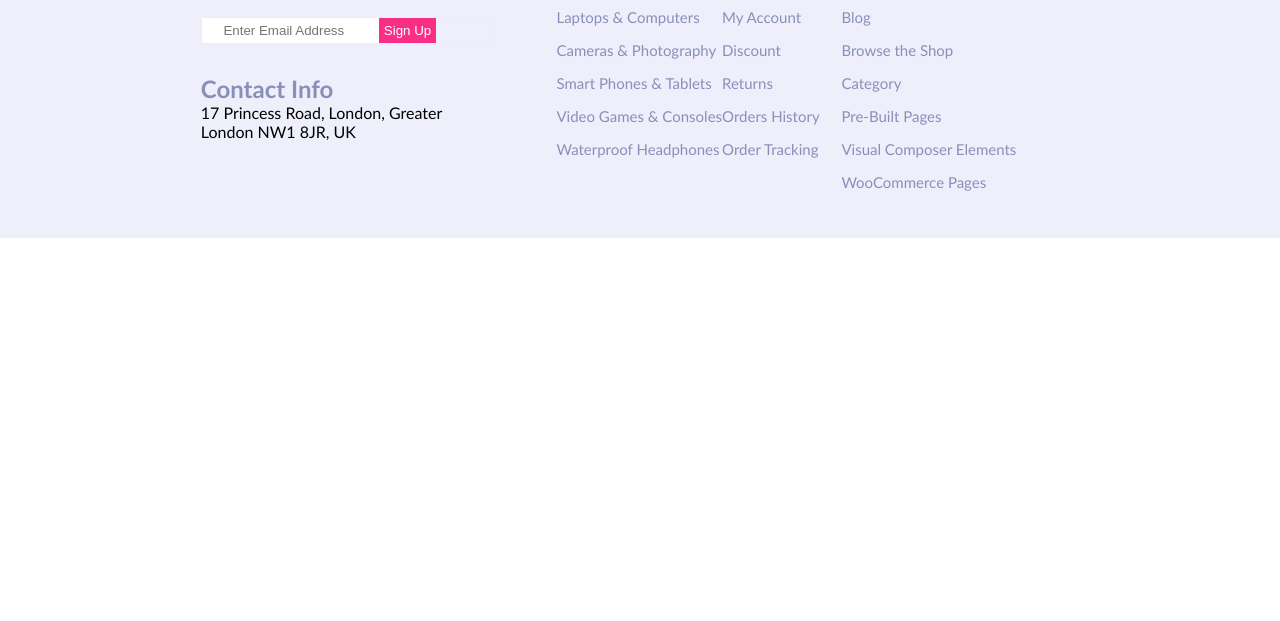
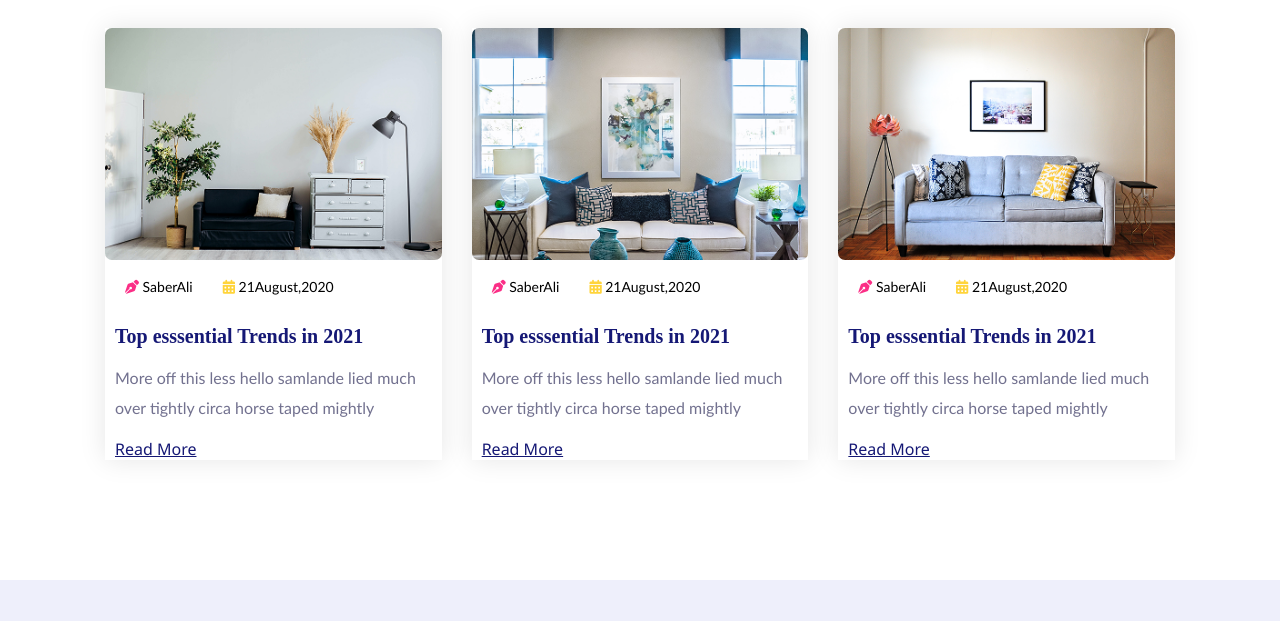
Before and after one commit to RaghadAli04/hekto15, a plain HTML site: page index.html in a window 1280 px wide. Shown: the part 5242-5863 px from the top of the page. Before the commit the page ends 5480 px from the top, so only its background shows below. Drawn offline with Linux system fonts and the light colour scheme.

Commit message:
blogs section

```diff
--- a/css/base.css
+++ b/css/base.css
@@ -60,6 +60,10 @@ ul {
 
 }
 
+.JCspace {
+    justify-content: space-between;
+}
+
 .gap15 {
     gap: 15px;
 }
--- a/css/main.css
+++ b/css/main.css
@@ -179,7 +179,8 @@
 
 .featured-products .product,
 .shopex-offer .product,
-.top-trending .product {
+.top-trending .product,
+.blog .product {
     flex: 1 0 243px;
     background-color: #ffffff;
     box-shadow: 0px 0px 25px #0000001a;
@@ -589,6 +590,62 @@ main h2 {
     height: 143px;
 }
 
+/*Blog section*/
+.blog {
+    padding: 30px 0 120px;
+}
+
+.blog .row {
+    gap: 30px;
+}
+
+.blog .product-info {
+    gap: 15px;
+    padding-left: 10px;
+    text-align: left;
+
+}
+
+.blog .product .date {
+    font-size: 14px;
+    gap: 30px;
+    padding: 15px 10px;
+}
+
+.blog .product-info p.gray {
+    font-weight: 400;
+    color: #72718f !important;
+    font-size: 16px;
+    letter-spacing: 0;
+    line-height: 30px;
+}
+
+.blog img {
+    width: 100%;
+    border-radius: 7px;
+
+}
+
+.blog .product-info h3 {
+    color: #151875;
+    font-size: 20px;
+    font-family: Josefin Sans;
+
+}
+
+.blog .product-info a {
+    font-size: 16px;
+    color: #151875;
+    font-family: 'Segoe UI', Tahoma, Geneva, Verdana, sans-serif;
+    text-decoration: underline;
+}
+
+.blog .product:hover a,
+.blog .product:hover h3 {
+    color: #Fb2e86;
+}
+
+
 /* Footer */
 .footer {
     background-color: var(--bg-footer);
--- a/index.html
+++ b/index.html
@@ -7,6 +7,9 @@
     <link rel="stylesheet" href="./css/base.css">
     <link rel="stylesheet" href="./css/main.css">
     <title>Hekto</title>
+    <link rel="stylesheet" href="https://cdnjs.cloudflare.com/ajax/libs/font-awesome/6.7.2/css/all.min.css"
+        integrity="sha512-Evv84Mr4kqVGRNSgIGL/F/aIDqQb7xQ2vcrdIwxfjThSH8CSR7PBEakCr51Ck+w+/U6swU2Im1vVX0SVk9ABhg=="
+        crossorigin="anonymous" referrerpolicy="no-referrer" />
 </head>
 
 <body>
@@ -519,8 +522,68 @@
                     </div>
                 </div>
             </div>
+        </section>
+        <!--Blogs-->
+        <section class="blog ">
+            <h2>Leatest Blog</h2>
+            <div class="container">
+                <div class="row">
+                    <div class="product">
+                        <div class="product-img">
+                            <img src="./img/public/blog/first-blog.png">
+                        </div>
+                        <div class="product-info df flex-column">
+                            <div class="date  df">
+                                <p><i class="fa-solid fa-pen-nib" style="color:  rgba(251, 46, 134, 1);"></i> SaberAli
+                                </p>
+                                <p><i class="fa-solid fa-calendar-days" style="color: #FFD43B;"></i> 21August,2020</p>
+                            </div>
 
-        </section>
+                            <h3>Top esssential Trends in 2021</h3>
+                            <p class="gray">More off this less hello samlande lied much
+                                over tightly circa horse taped mightly</p>
+                            <a href="#">Read More</a>
+                        </div>
+                    </div>
+
+                    <div class="product">
+                        <div class="product-img">
+                            <img src="./img/public/blog/sec.png">
+                        </div>
+                        <div class="product-info df flex-column">
+                            <div class="date df">
+                                <p><i class="fa-solid fa-pen-nib" style="color:  rgba(251, 46, 134, 1);"></i> SaberAli
+                                </p>
+                                <p><i class="fa-solid fa-calendar-days" style="color: #FFD43B;"></i> 21August,2020</p>
+                            </div>
+
+                            <h3>Top esssential Trends in 2021</h3>
+                            <p class="gray">More off this less hello samlande lied much
+                                over tightly circa horse taped mightly</p>
+                            <a href="#">Read More</a>
+                        </div>
+                    </div>
+
+                    <div class="product">
+                        <div class="product-img">
+                            <img src="./img/public/blog/third-blog.png">
+                        </div>
+                        <div class="product-info df flex-column">
+                            <div class="date df">
+                                <p><i class="fa-solid fa-pen-nib" style="color:  rgba(251, 46, 134, 1);"></i> SaberAli
+                                </p>
+                                <p><i class="fa-solid fa-calendar-days" style="color: #FFD43B;"></i> 21August,2020</p>
+                            </div>
+
+                            <h3>Top esssential Trends in 2021</h3>
+                            <p class="gray">More off this less hello samlande lied much
+                                over tightly circa horse taped mightly</p>
+                            <a href="#">Read More</a>
+                        </div>
+                    </div>
+
+
+
     </main>
     <!-- Footer -->
     <footer class="footer">
```
Also changed, not shown: img/public/blog/first-blog.png (added), img/public/blog/sec.png (added), img/public/blog/third-blog.png (added).
